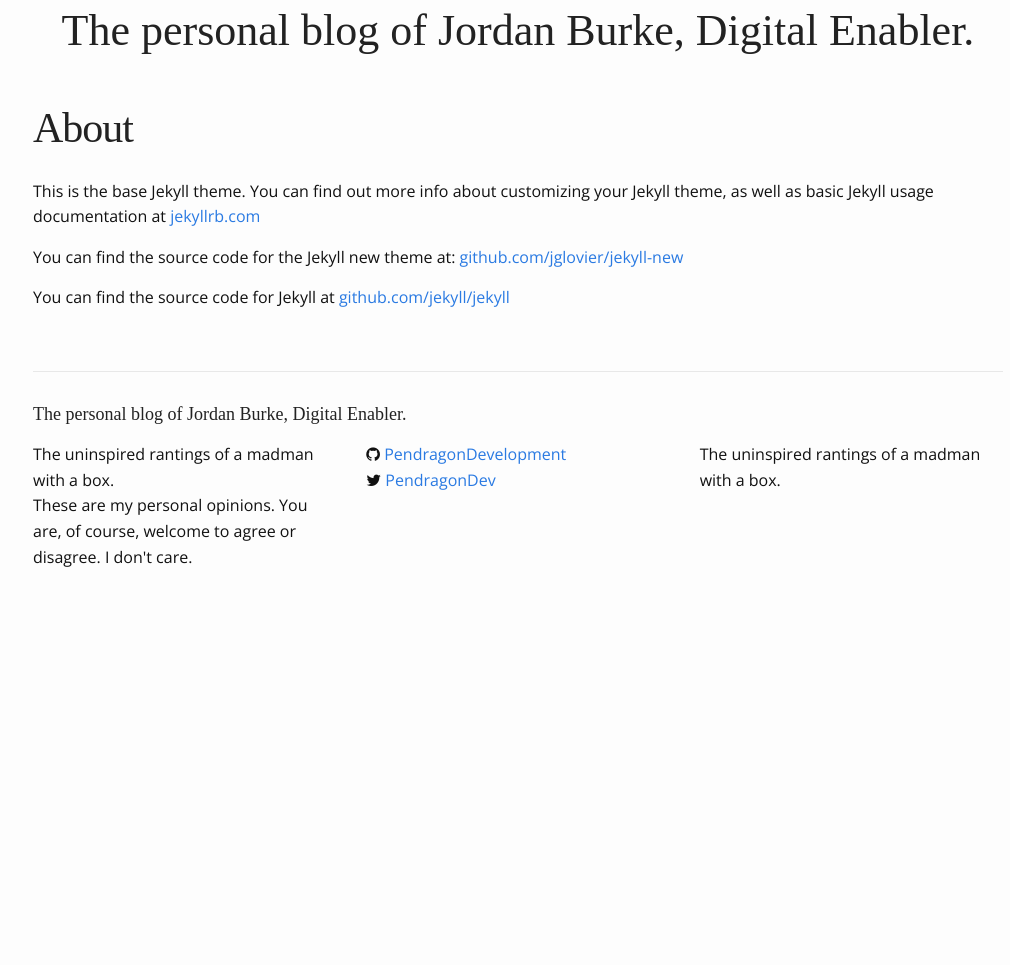
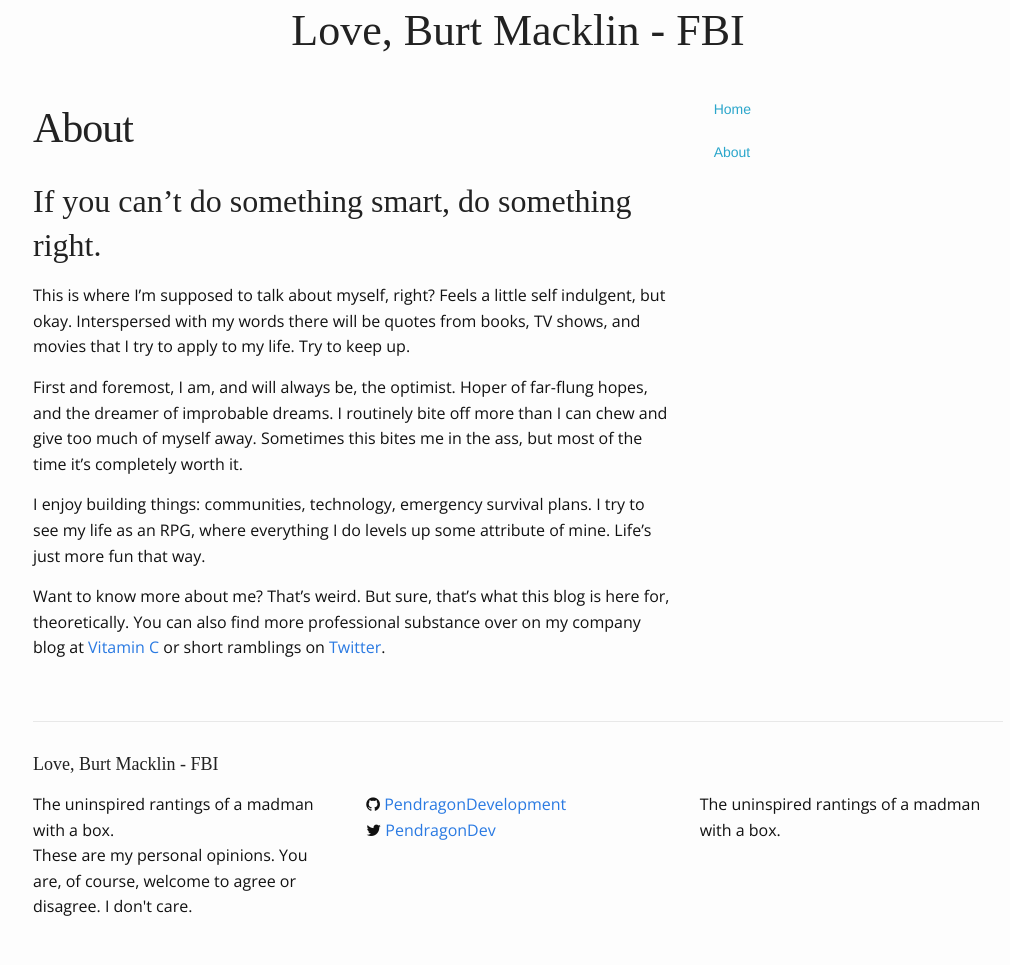
Before and after one commit to PendragonDevelopment/pendragondevelopment.github.io, a Jekyll site: the page built from about.md, in a window 1280 px wide. Shown: the whole page, without its empty margins (122-1132 px from the left). Built offline with Jekyll 4.4.1, drawn with Linux system fonts in a browser that asks for light colours; nearby versions of some CDN libraries; some web fonts are replaced; library files that are not in the unit come from our copies; before the commit the page ends 900 px from its top, so only the background shows below that.

Commit message:
Updated about page

```diff
--- a/_config.yml
+++ b/_config.yml
@@ -1,11 +1,12 @@
 # Site settings
-title: The personal blog of Jordan Burke, Digital Enabler.
+title: Love, Burt Macklin - FBI
 tagline: Site Tagline
 author :
   name : Jordan Burke
   email : me@jordankburke.com
   github : PendragonDevelopment
   twitter : PendragonDev
+subtitle: The personal blog of Jordan Burke, Digital Enabler.
 description: > # this means to ignore newlines until "baseurl:"
   The uninspired rantings of a madman with a box.
 baseurl: "" # the subpath of your site, e.g. /blog/
--- a/_layouts/default.html
+++ b/_layouts/default.html
@@ -10,8 +10,22 @@
 
         {% include header.html %}
 
-        <div class="page-content">
-          {{ content }}
+        <div class="row">
+          <div class="large-8 columns">
+            <div class="page-content">
+              {{ content }}
+            </div>
+          </div>
+          <div class="large-4 columns">
+            <ul class="side-nav">
+              <li><a href="/" class="page-link">Home</a></li>
+              {% for page in site.pages %}
+                {% if page.title %}
+                <li><a class="page-link" href="{{ page.url | prepend: site.baseurl }}">{{ page.title }}</a></li>
+                {% endif %}
+              {% endfor %}
+            </ul>
+          </div>
         </div>
 
         {% include footer.html %}
--- a/about.md
+++ b/about.md
@@ -3,9 +3,12 @@ layout: page
 title: About
 permalink: /about/
 ---
+## If you can't do something smart, do something right.
 
-This is the base Jekyll theme. You can find out more info about customizing your Jekyll theme, as well as basic Jekyll usage documentation at [jekyllrb.com](http://jekyllrb.com/)
+This is where I'm supposed to talk about myself, right? Feels a little self indulgent, but okay. Interspersed with my words there will be quotes from books, TV shows, and movies that I try to apply to my life. Try to keep up.
 
-You can find the source code for the Jekyll new theme at: [github.com/jglovier/jekyll-new](https://github.com/jglovier/jekyll-new)
+First and foremost, I am, and will always be, the optimist. Hoper of far-flung hopes, and the dreamer of improbable dreams. I routinely bite off more than I can chew and give too much of myself away. Sometimes this bites me in the ass, but most of the time it's completely worth it.
 
-You can find the source code for Jekyll at [github.com/jekyll/jekyll](https://github.com/jekyll/jekyll)
+I enjoy building things: communities, technology, emergency survival plans. I try to see my life as an RPG, where everything I do levels up some attribute of mine. Life's just more fun that way.
+
+Want to know more about me? That's weird. But sure, that's what this blog is here for, theoretically. You can also find more professional substance over on my company blog at [Vitamin C](https://getvitaminc.com) or short ramblings on [Twitter](http://twitter.com/PendragonDev).
```
